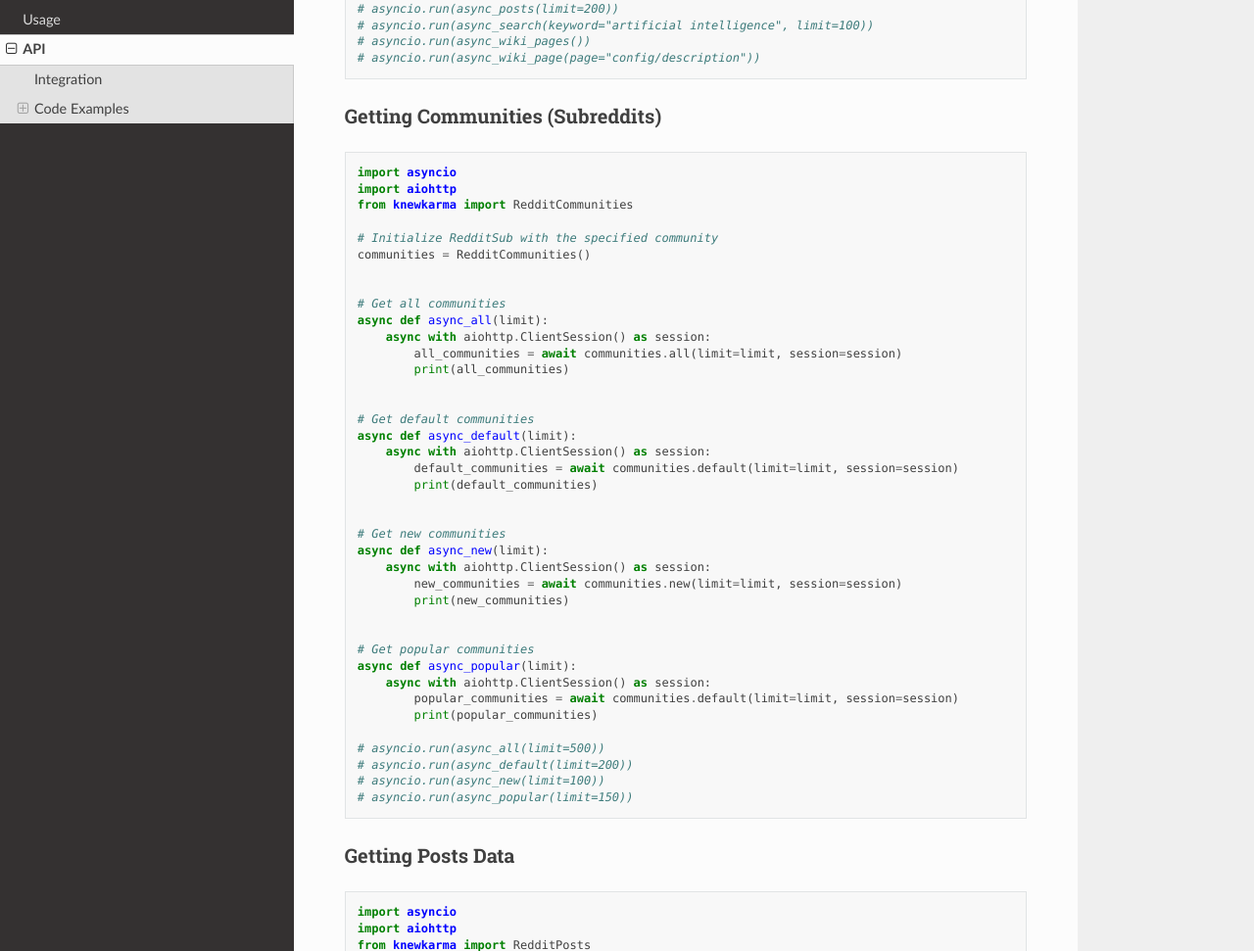
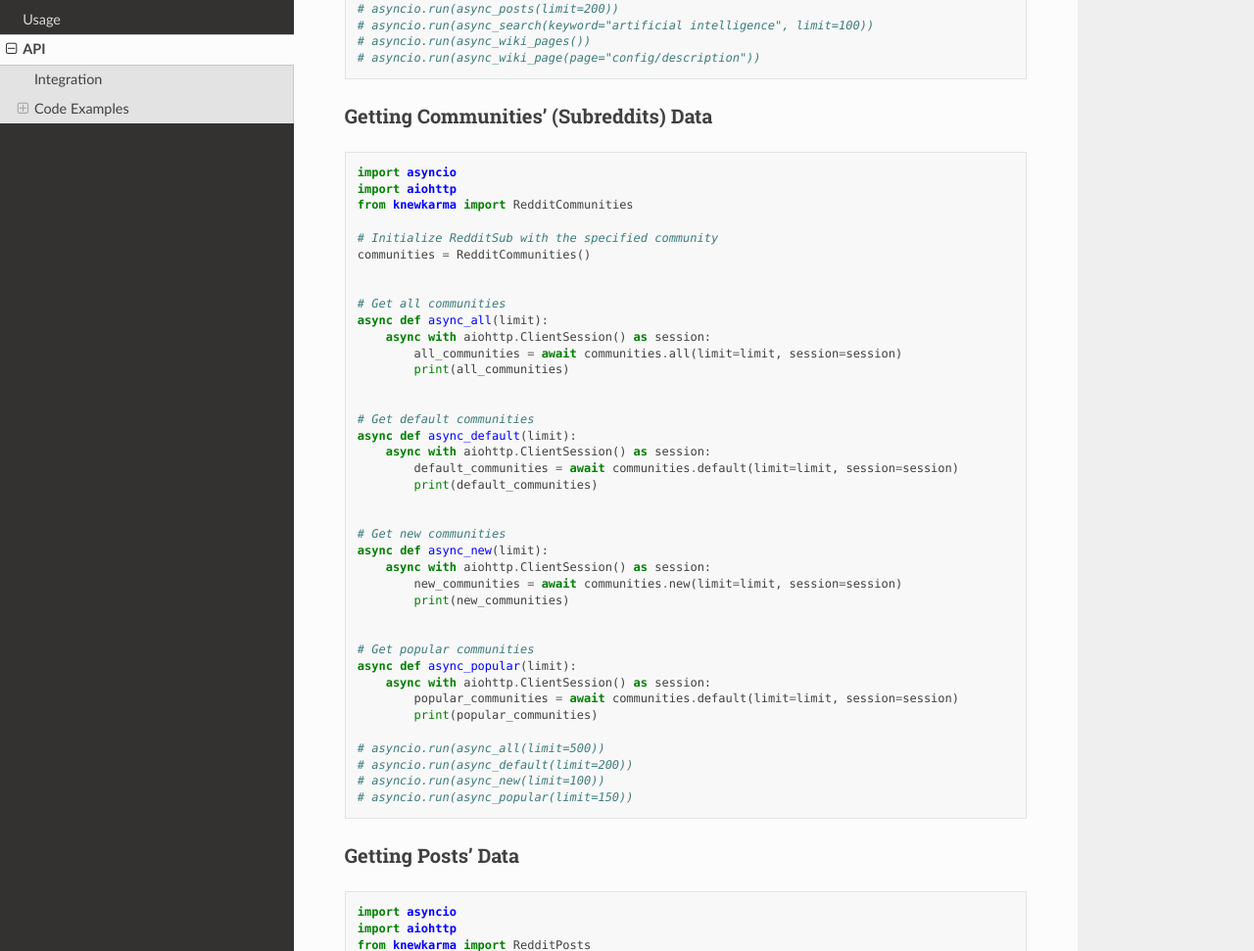
Before and after one commit to rly0nheart/knewkarma-wiki, a Sphinx documentation site: the page built from docs/source/api.md, in a window 1280 px wide and 1400 px high, scrolled down 2424 px. Shown: the part 155-1126 px from the top of the window at 98% size. Built offline with Sphinx 7.4.7 and the Read the Docs theme 2.0.0, drawn with Linux system fonts in a browser that asks for light colours; some of the changed text lies outside the part shown.

`````diff
--- a/docs/source/api.md
+++ b/docs/source/api.md
@@ -139,7 +139,7 @@ async def async_wiki_page(page):
 # asyncio.run(async_wiki_page(page="config/description"))
 ````
 
-### Getting Communities (Subreddits)
+### Getting Communities' (Subreddits) Data
 
 ````python
 import asyncio
@@ -183,7 +183,7 @@ async def async_popular(limit):
 # asyncio.run(async_popular(limit=150))
 ````
 
-### Getting Posts Data
+### Getting Posts' Data
 
 ```python
 import asyncio
`````
Also changed, not shown: other parts of docs/source/api.md (+1 -1 lines).
